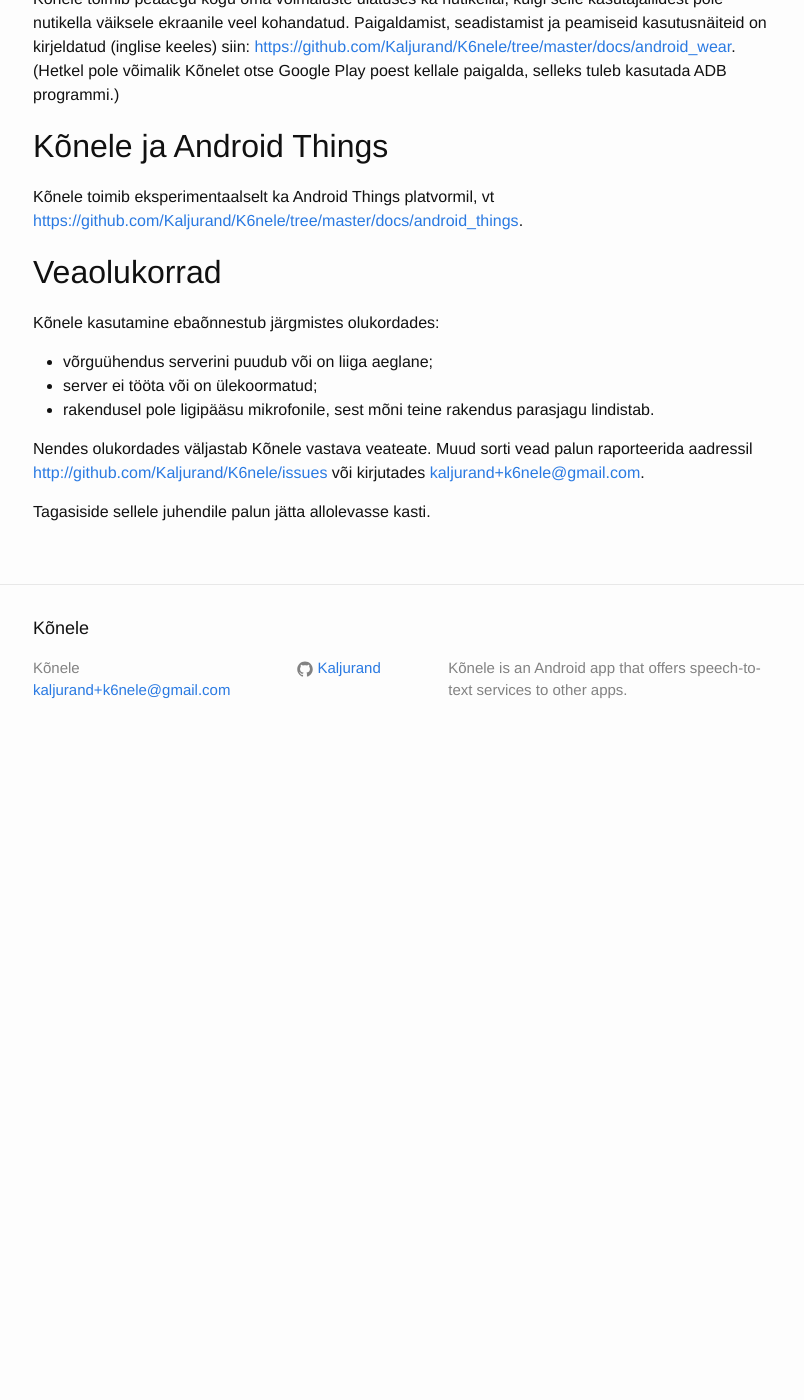
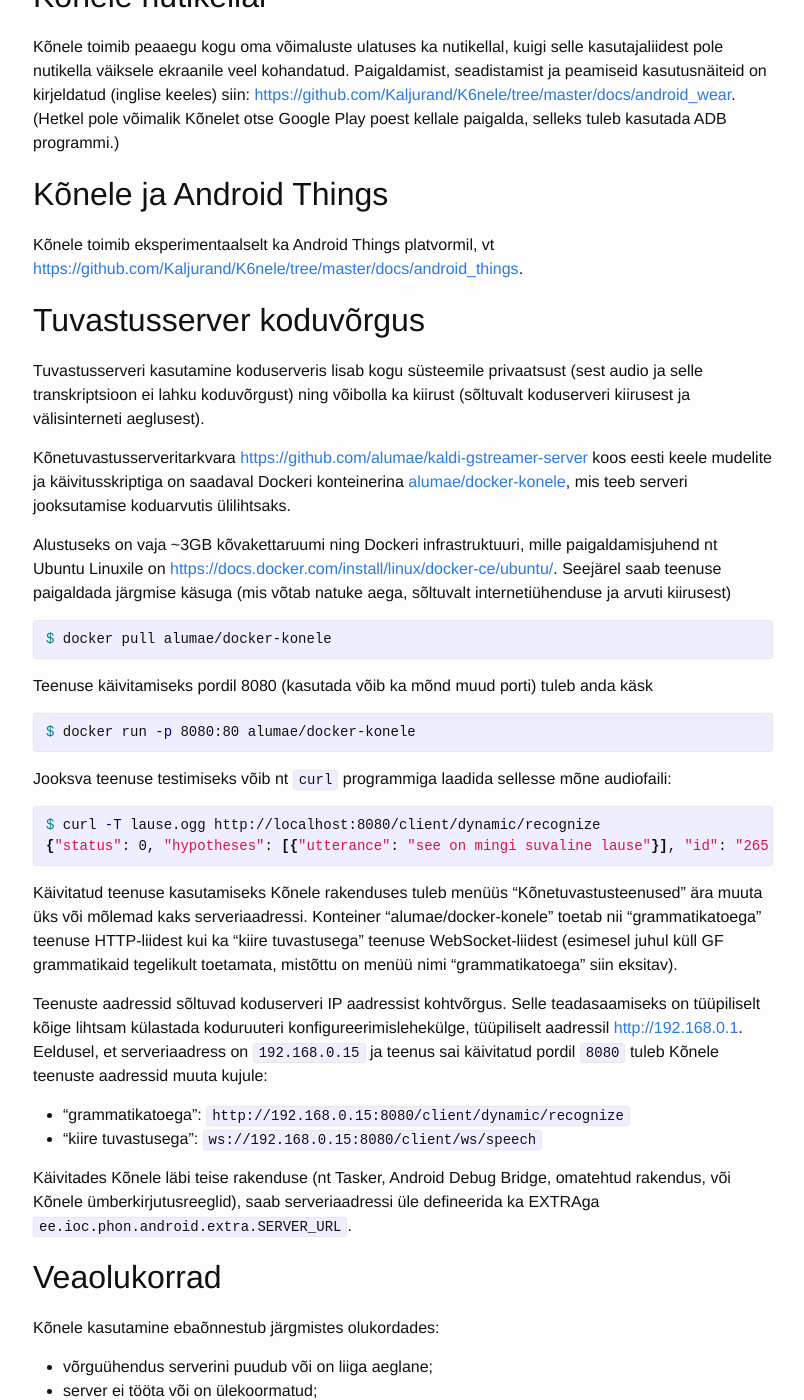
Before and after one commit to Kaljurand/K6nele, a Jekyll site: the page built from docs/et/user_guide.md, in a window 1280 px wide and 1400 px high, scrolled down 18959 px. Shown: the whole window, without its empty margins (237-1041 px from the left). Built offline with Jekyll 4.4.1, drawn with Linux system fonts in a browser that asks for light colours; comment, search, counter and statistics services are not loaded; before the commit the page ends 19721 px from its top, so only the background shows below that; some of the changed text lies outside the part shown.

Commit message:
Update doc about docker

```diff
--- a/docs/et/user_guide.md
+++ b/docs/et/user_guide.md
@@ -76,8 +76,8 @@
 Ümberkirjutusreeglid võimaldavad tuvastustulemust muuta ning avada see muus rakenduses kui veebibrauser. Näiteks lisab järgmine reegel transkriptsioonile sõne `, Estonia` ning avab tulemuse [kaardirakenduses](https://developer.android.com/guide/components/intents-common.html#Maps).
 
 {% highlight sh %}
-    Utterance<HT>Command<HT>Arg1<NL>
-    (.*)<HT>activity<HT>{"action":"android.intent.action.VIEW", "data":"geo:0,0?q=$1, Estonia"}
+Utterance<HT>Command<HT>Arg1<NL>
+(.*)<HT>activity<HT>{"action":"android.intent.action.VIEW", "data":"geo:0,0?q=$1, Estonia"}
 {% endhighlight %}
 
 Antud juhul on reeglil kolm komponenti: regulaaravaldis, mis vastab lausungile (nt ``(.*)`` vastab suvalisele lausungile); käsk, mis käivitab rakenduse (``activity``) ning käsu argument (JSON struktuuriga kirjeldatud Androidi Intent, mis viitab ``$1`` abil kasutaja sisendile). Komponente eraldab tabulaator (ülal tähistatud kui ``<HT>``). Reeglifaili read on eraldatud reavahetusega (ülal tähistatud kui ``<NL>``) ning esimene rida on päis. Ümberkirjutusreegleid käsitleb pikemalt eraldi peatükk.
@@ -542,6 +542,62 @@
 Kõnele toimib eksperimentaalselt ka Android Things platvormil, vt
 <https://github.com/Kaljurand/K6nele/tree/master/docs/android_things>.
 
+## Tuvastusserver koduvõrgus
+
+Tuvastusserveri kasutamine koduserveris lisab kogu süsteemile privaatsust
+(sest audio ja selle transkriptsioon ei lahku koduvõrgust) ning võibolla ka
+kiirust (sõltuvalt koduserveri kiirusest ja välisinterneti aeglusest).
+
+Kõnetuvastusserveritarkvara <https://github.com/alumae/kaldi-gstreamer-server>
+koos eesti keele mudelite ja käivitusskriptiga on saadaval Dockeri konteinerina
+[alumae/docker-konele](https://hub.docker.com/r/alumae/docker-konele/), mis
+teeb serveri jooksutamise koduarvutis ülilihtsaks.
+
+Alustuseks on vaja ~3GB kõvakettaruumi
+ning Dockeri infrastruktuuri, mille paigaldamisjuhend nt Ubuntu Linuxile on
+<https://docs.docker.com/install/linux/docker-ce/ubuntu/>.
+Seejärel saab teenuse paigaldada järgmise käsuga
+(mis võtab natuke aega, sõltuvalt internetiühenduse ja arvuti kiirusest)
+
+{% highlight sh %}
+$ docker pull alumae/docker-konele
+{% endhighlight %}
+
+Teenuse käivitamiseks pordil 8080 (kasutada võib ka mõnd muud porti) tuleb
+anda käsk
+
+{% highlight sh %}
+$ docker run -p 8080:80 alumae/docker-konele
+{% endhighlight %}
+
+Jooksva teenuse testimiseks võib nt `curl` programmiga laadida sellesse
+mõne audiofaili:
+
+{% highlight sh %}
+$ curl -T lause.ogg http://localhost:8080/client/dynamic/recognize
+{"status": 0, "hypotheses": [{"utterance": "see on mingi suvaline lause"}], "id": "265...fea"}
+{% endhighlight %}
+
+Käivitatud teenuse kasutamiseks Kõnele rakenduses tuleb menüüs "Kõnetuvastusteenused"
+ära muuta üks või mõlemad kaks serveriaadressi.
+Konteiner "alumae/docker-konele" toetab nii "grammatikatoega" teenuse HTTP-liidest
+kui ka "kiire tuvastusega" teenuse WebSocket-liidest (esimesel juhul küll GF grammatikaid
+tegelikult toetamata, mistõttu on menüü nimi "grammatikatoega" siin eksitav).
+
+Teenuste aadressid sõltuvad koduserveri IP aadressist kohtvõrgus.
+Selle teadasaamiseks on tüüpiliselt kõige lihtsam
+külastada koduruuteri konfigureerimislehekülge, tüüpiliselt aadressil
+<http://192.168.0.1>. Eeldusel, et serveriaadress on `192.168.0.15`
+ja teenus sai käivitatud pordil `8080` tuleb Kõnele teenuste aadressid
+muuta kujule:
+
+- "grammatikatoega": `http://192.168.0.15:8080/client/dynamic/recognize`
+- "kiire tuvastusega": `ws://192.168.0.15:8080/client/ws/speech`
+
+Käivitades Kõnele läbi teise rakenduse (nt Tasker, Android Debug Bridge, omatehtud
+rakendus, või Kõnele ümberkirjutusreeglid), saab serveriaadressi üle
+defineerida ka EXTRAga `ee.ioc.phon.android.extra.SERVER_URL`.
+
 ## Veaolukorrad
 
 Kõnele kasutamine ebaõnnestub järgmistes olukordades:
```
Also changed, not shown: other parts of docs/et/user_guide.md (+1 -1 lines).
